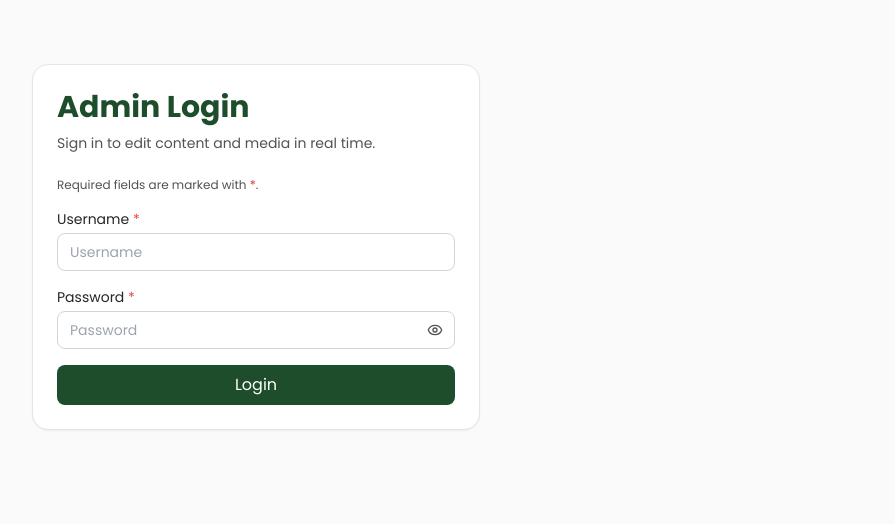
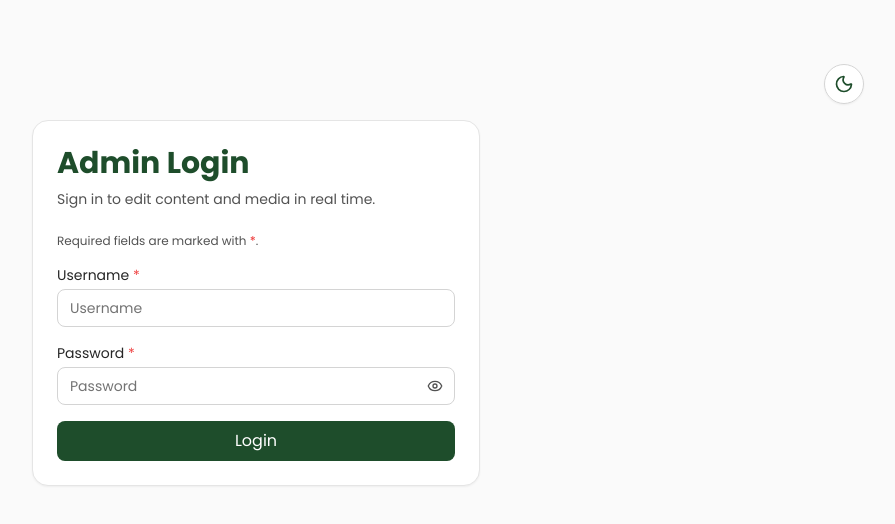
Before and after one commit to rnoonegen/valmiki-ashram, a React (Create React App) app in the folder client/: page /admin-login in a window 1280 px wide. Shown: the top 524 px of the page, without its empty margins (384-1279 px from the left). Built offline with nearby package versions, Linux system fonts and the light colour scheme; no server answers.

Commit message:
admin login dark theme

```diff
--- a/client/src/pages/AdminLogin.jsx
+++ b/client/src/pages/AdminLogin.jsx
@@ -4,6 +4,8 @@ import { Navigate, useNavigate } from 'react-router-dom';
 import Container from '../components/Container';
 import { apiRequest, getAdminToken, setAdminToken } from '../admin/api';
 import RequiredStar from '../components/forms/RequiredStar';
+import PageFade from '../components/PageFade';
+import ThemeToggle from '../components/ThemeToggle';
 
 export default function AdminLogin() {
   const navigate = useNavigate();
@@ -44,7 +46,14 @@ export default function AdminLogin() {
   };
 
   return (
+    <PageFade>
+      <div className="min-h-screen bg-neutral-50 dark:bg-neutral-950">
         <Container className="py-16">
+          <div className="mb-4 flex justify-end">
+            <ThemeToggle
+              className="inline-flex h-10 w-10 items-center justify-center rounded-full border border-neutral-300 bg-white/90 shadow-sm backdrop-blur hover:bg-neutral-100 dark:border-neutral-700 dark:bg-neutral-900/90 dark:hover:bg-neutral-800"
+            />
+          </div>
           <div className="mx-auto max-w-md rounded-2xl border border-neutral-200 bg-white p-6 shadow-sm dark:border-neutral-700 dark:bg-neutral-900">
             <h1 className="heading-section">Admin Login</h1>
             <p className="mt-2 text-sm text-prose-muted">
@@ -58,7 +67,7 @@ export default function AdminLogin() {
                 Username
                 <RequiredStar />
                 <input
-              className="mt-1 w-full rounded-lg border border-neutral-300 px-3 py-2 dark:border-neutral-700 dark:bg-neutral-950 dark:text-white"
+                  className="mt-1 w-full rounded-lg border border-neutral-300 px-3 py-2 text-neutral-900 placeholder:text-neutral-500 dark:border-neutral-700 dark:bg-neutral-950 dark:text-white dark:placeholder:text-neutral-400"
                   placeholder="Username"
                   autoComplete="username"
                   value={username}
@@ -71,7 +80,7 @@ export default function AdminLogin() {
                 <div className="relative mt-1">
                   <input
                     type={showPassword ? 'text' : 'password'}
-                className="w-full rounded-lg border border-neutral-300 px-3 py-2 pr-11 dark:border-neutral-700 dark:bg-neutral-950 dark:text-white"
+                    className="w-full rounded-lg border border-neutral-300 px-3 py-2 pr-11 text-neutral-900 placeholder:text-neutral-500 dark:border-neutral-700 dark:bg-neutral-950 dark:text-white dark:placeholder:text-neutral-400"
                     placeholder="Password"
                     autoComplete="current-password"
                     value={password}
@@ -87,7 +96,7 @@ export default function AdminLogin() {
                   </button>
                 </div>
               </label>
-          {error ? <p className="text-sm text-rose-600">{error}</p> : null}
+              {error ? <p className="text-sm text-rose-600 dark:text-rose-400">{error}</p> : null}
               <button
                 type="submit"
                 disabled={loading}
@@ -98,5 +107,7 @@ export default function AdminLogin() {
             </form>
           </div>
         </Container>
+      </div>
+    </PageFade>
   );
 }
```
Lines whose indentation alone changed are shown as unchanged.
